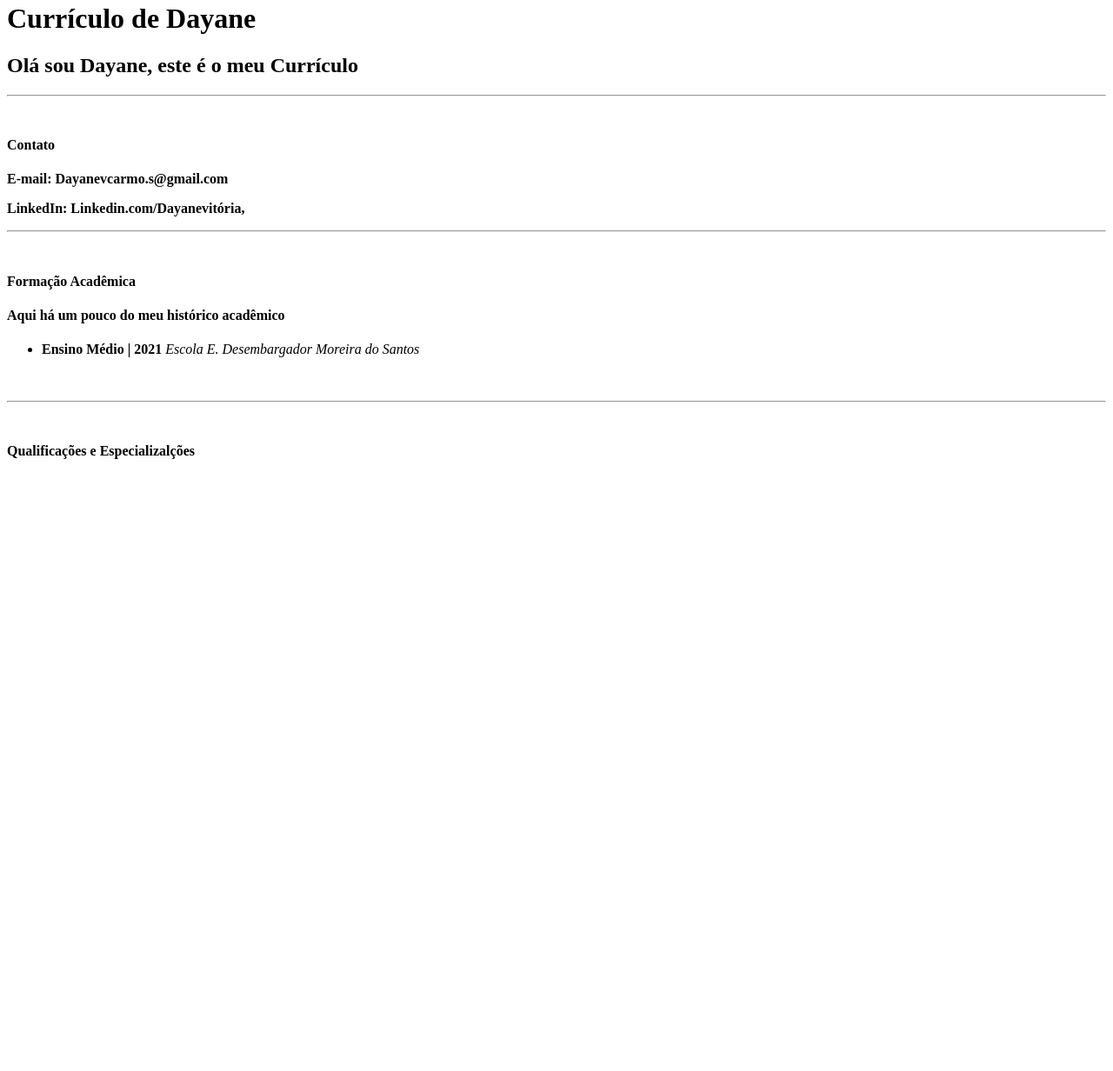
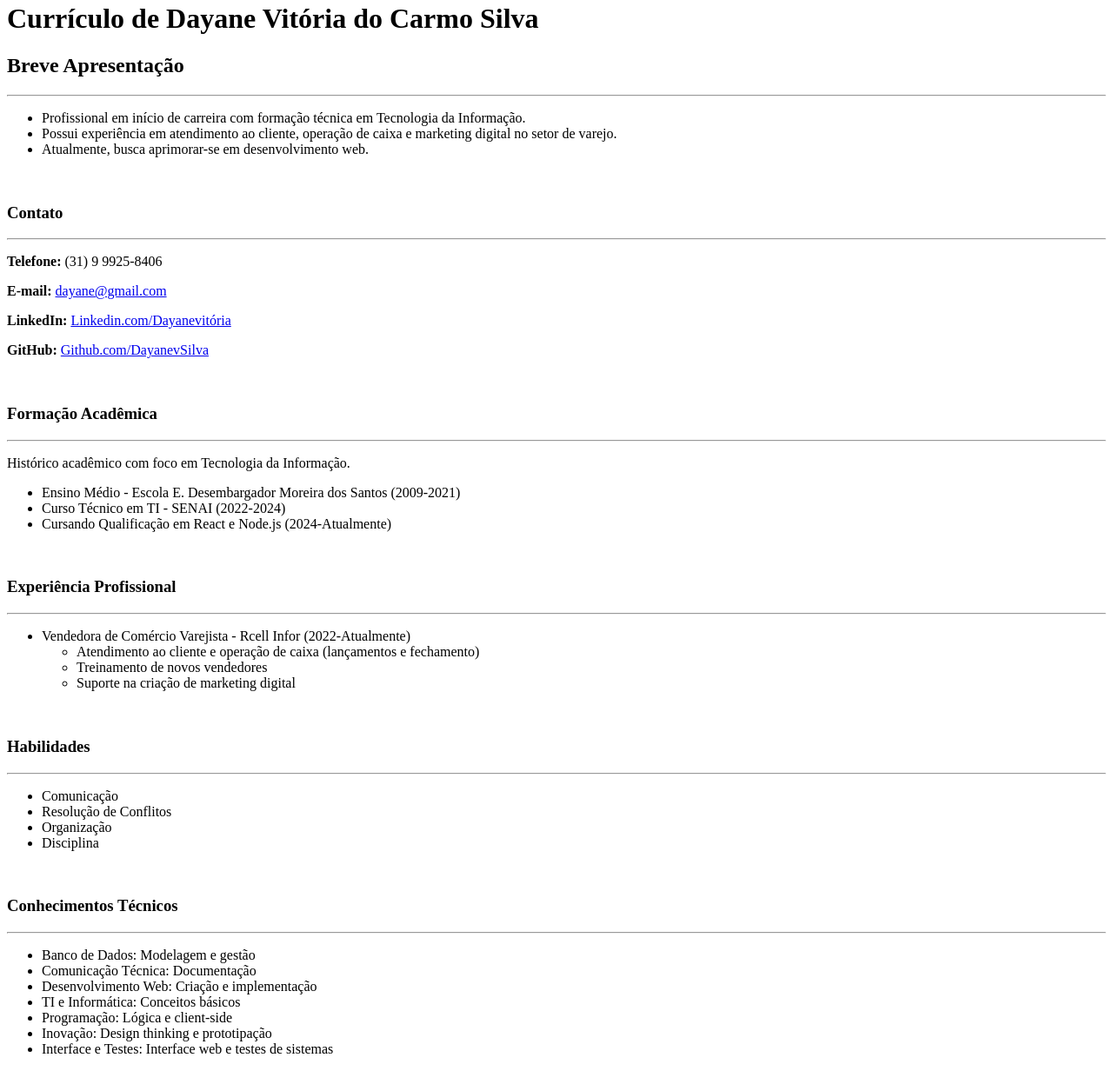
Before and after one commit to DayanevSilva/ListaProgramacaoHTML_CSS_JS_DayaneSilva, a plain HTML site: page index.html in a window 1280 px wide. Shown: the part 18-1250 px from the top of the page at 87% size. Before the commit the page ends 800 px from the top, so only its background shows below. Drawn offline with Linux system fonts and the light colour scheme.

Commit message:
Curriculo

```diff
--- a/index.html
+++ b/index.html
@@ -1,48 +1,75 @@
 <!DOCTYPE html>
 <html lang="pt-BR">
-
 <head>
     <meta charset="UTF-8">
     <meta name="viewport" content="width=device-width, initial-scale=1.0">
-    <title>Meu Currículo</title>
+    <title>Currículo de Dayane Silva</title>
 </head>
+<body>
 
-<body>
-    <h1>Currículo de Dayane</h1>
+    <h1>Currículo de Dayane Vitória do Carmo Silva</h1>
 
-    <h2>Olá sou Dayane, este é o meu Currículo</h2>
-
+    <h2>Breve Apresentação</h2>
     <hr>
-    <br>
-    <h4>Contato</h4>
+    <ul>
     <p>
-        <b> E-mail: Dayanevcarmo.s@gmail.com </b>
-    </p>
-    <p>
-        <b>LinkedIn: Linkedin.com/Dayanevitória,</b>
-
-    </p>
-
-    <hr>
+    <li>Profissional em início de carreira com formação técnica em Tecnologia da Informação.</li>
+    <li>Possui experiência em atendimento ao cliente, operação de caixa e marketing digital no setor de varejo.</li>
+    <li>Atualmente, busca aprimorar-se em desenvolvimento web.</li></p>
+    </ul>
     <br>
 
-    <h4>Formação Acadêmica</h4>
+    <h3>Contato</h3>
+    <hr>
+    <p><b>Telefone:</b> (31) 9 9925-8406</p>
+    <p><b>E-mail:</b> <a href="mailto:dayane@gmail.com">dayane@gmail.com</a></p>
+    <p><b>LinkedIn:</b> <a href="https://linkedin.com/Dayanevitória">Linkedin.com/Dayanevitória</a></p>
+    <p><b>GitHub:</b> <a href="https://github.com/DayanevSilva">Github.com/DayanevSilva</a></p>
+    <br>
 
-    <h4>Aqui há um pouco do meu histórico acadêmico</h4>
+    <h3>Formação Acadêmica</h3>
+    <hr>
+    <p>Histórico acadêmico com foco em Tecnologia da Informação.</p>
     <ul>
-        <li>
-            <p><b>Ensino Médio | 2021</b> <i>Escola E. Desembargador Moreira do Santos</i></p>
-            <p></p>
+        <li>Ensino Médio - Escola E. Desembargador Moreira dos Santos (2009-2021)</li>
+        <li>Curso Técnico em TI - SENAI (2022-2024)</li>
+        <li>Cursando Qualificação em React e Node.js (2024-Atualmente)</li>
+    </ul>
+    <br>
 
-        </li>
-        <br>
+    <h3>Experiência Profissional</h3>
+    <hr>
+    <ul>
+        <li>Vendedora de Comércio Varejista - Rcell Infor (2022-Atualmente)</li>
+        <ul>
+            <li>Atendimento ao cliente e operação de caixa (lançamentos e fechamento)</li>
+            <li>Treinamento de novos vendedores</li>
+            <li>Suporte na criação de marketing digital</li>
+        </ul>
+    </ul>
+    <br>
 
+    <h3>Habilidades</h3>
+    <hr>
+    <ul>
+        <li>Comunicação</li>
+        <li>Resolução de Conflitos</li>
+        <li>Organização</li>
+        <li>Disciplina</li>
+    </ul>
+    <br>
+
+    <h3>Conhecimentos Técnicos</h3>
+    <hr>
+    <ul>
+        <li>Banco de Dados: Modelagem e gestão</li>
+        <li>Comunicação Técnica: Documentação</li>
+        <li>Desenvolvimento Web: Criação e implementação</li>
+        <li>TI e Informática: Conceitos básicos</li>
+        <li>Programação: Lógica e client-side</li>
+        <li>Inovação: Design thinking e prototipação</li>
+        <li>Interface e Testes: Interface web e testes de sistemas</li>
     </ul>
 
-    <hr>
-    <br>
-    <h4>Qualificações e Especializalções</h4>
-
 </body>
-
 </html>
```
